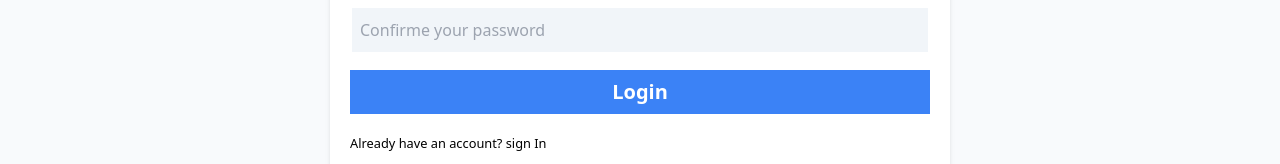
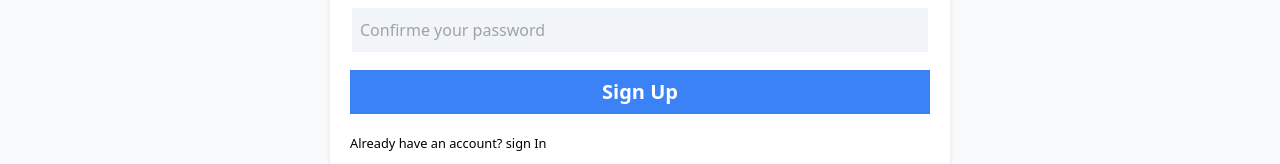
Before and after one commit to elongit/doctorApointment, a React (Vite) app: page /signUp in a window 1280 px wide. Shown: the part 662-826 px from the top of the page. Built offline with nearby package versions, Linux system fonts and the light colour scheme.

Commit message:
fixed forms

```diff
--- a/src/pages/login.jsx
+++ b/src/pages/login.jsx
@@ -25,7 +25,7 @@ const Login = () => {
              transition-all bg-slate-100 h-12 outline-none"
         />
 
-        <button type="submit" className="bg-primary-color hover:bg-secondary-color text-white font-bold text-xl py-2">Login</button>
+        <button type="submit" className="bg-primary-color hover:bg-secondary-color text-white font-bold text-xl py-2 rounded-md">Login</button>
         <div className="cursor-pointer">
             <small>Already have an account?
                 <NavLink to='/signUp'>sign up</NavLink>
--- a/src/pages/signUp.jsx
+++ b/src/pages/signUp.jsx
@@ -55,7 +55,9 @@ const SignUp = () => {
              transition-all bg-slate-100 h-12 outline-none"
         />
 
-        <button type="submit" className="bg-primary-color hover:bg-secondary-color text-white font-bold text-xl py-2">Login</button>
+        <button type="submit" className="bg-primary-color hover:bg-secondary-color text-white font-bold text-xl py-2 rounded-md">
+          Sign Up
+        </button>
         <div className="cursor-pointer">
             <small>Already have an account? <NavLink to='/login'>sign In</NavLink> </small>
         </div>
```
